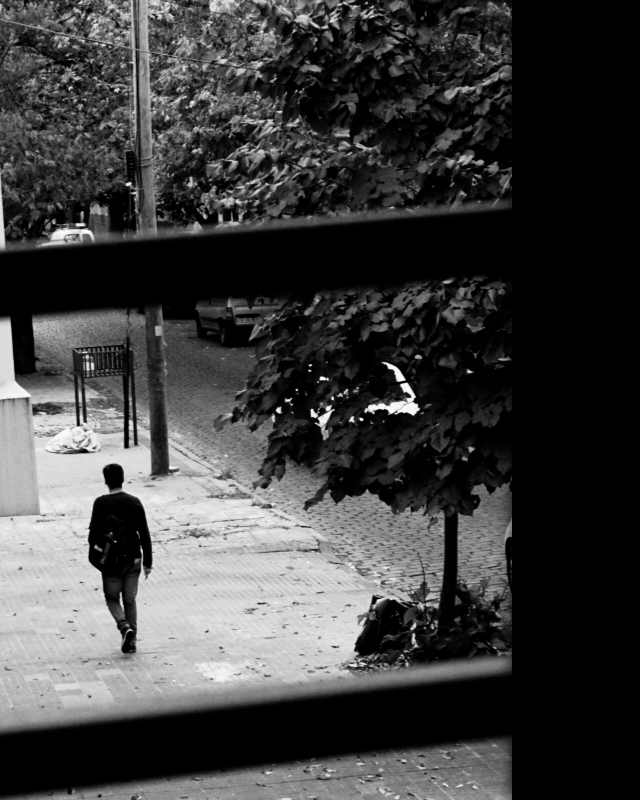
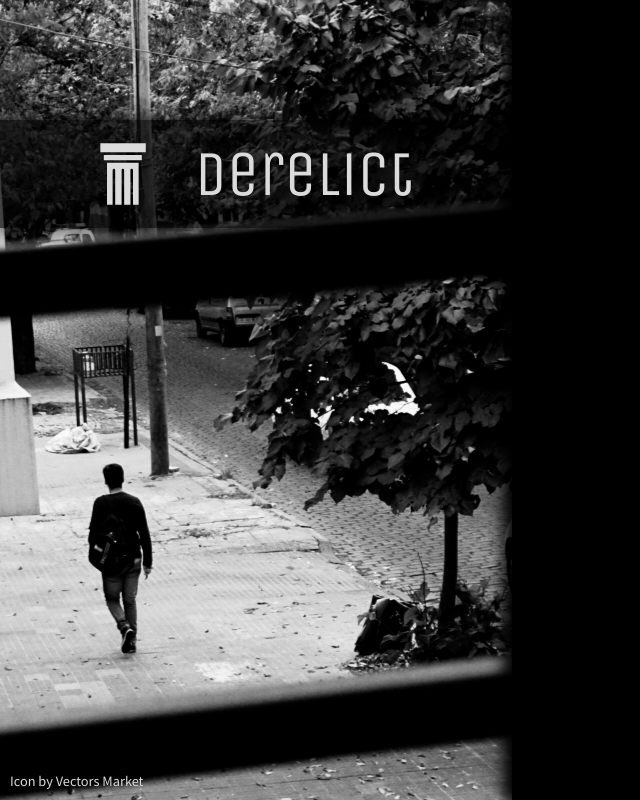
Before and after one commit to tomcoso/sign-up-form, a plain HTML site: page index.html in a window 1280 px wide. Shown: the whole page, without its empty margins (0-640 px from the left). Drawn offline with nearby package versions, Linux system fonts and the light colour scheme.

Commit message:
create icon banner

```diff
--- a/index.html
+++ b/index.html
@@ -16,9 +16,40 @@
 
     <div class="container">
 
-        <div class="left-image"></div>
+        <div class="left-image">
+            <div class="icon-banner">
+                <div class="icon">
+                    <svg width="700pt" height="700pt" version="1.1" viewBox="0 0 700 700" xmlns="http://www.w3.org/2000/svg" xmlns:xlink="http://www.w3.org/1999/xlink">
+                        <g>
+                         <path d="m151.76 11.199h397.6v79.52h-397.6z"/>
+                         <path d="m182 113.12h332.64v45.922h-332.64z"/>
+                         <path d="m486.64 548.8v-367.36h-276.64v367.36h49.281v-303.52c0-5.6016 5.6016-11.199 11.199-11.199 6.7188 0 11.199 5.6016 11.199 11.199v303.52h56v-303.52c0-5.6016 4.4805-11.199 11.199-11.199 5.6016 0 11.199 5.6016 11.199 11.199v303.52h54.879l0.003907-303.52c0-5.6016 5.6016-11.199 11.199-11.199 6.7188 0 11.199 5.6016 11.199 11.199v303.52z"/>
+                         <use x="70" y="728" xlink:href="#l"/>
+                         <use x="111.097656" y="728" xlink:href="#c"/>
+                         <use x="138.714844" y="728" xlink:href="#a"/>
+                         <use x="176.695312" y="728" xlink:href="#h"/>
+                         <use x="214.484375" y="728" xlink:href="#b"/>
+                         <use x="241.253906" y="728" xlink:href="#a"/>
+                         <use x="279.234375" y="728" xlink:href="#g"/>
+                         <use x="338.816406" y="728" xlink:href="#f"/>
+                         <use x="378.902344" y="728" xlink:href="#e"/>
+                         <use x="434.902344" y="728" xlink:href="#d"/>
+                         <use x="478.242188" y="728" xlink:href="#a"/>
+                         <use x="516.222656" y="728" xlink:href="#k"/>
+                         <use x="549.417969" y="728" xlink:href="#b"/>
+                         <use x="576.1875" y="728" xlink:href="#j"/>
+                         <use x="614.660156" y="728" xlink:href="#c"/>
+                         <use x="642.277344" y="728" xlink:href="#i"/>
+                        </g>
+                    </svg>
+                </div>
+                <div class="text-logo">Derelict</div>
+            </div>
+        </div>
 
         <div class="right-panel"></div>
+
+        <div class="credits">Icon by Vectors Market</div>
 
     </div>
 
--- a/style.css
+++ b/style.css
@@ -1,10 +1,17 @@
 
 @import url('https://fonts.googleapis.com/css2?family=Noto+Sans+KR:wght@300;400&display=swap');
 @import url('https://fonts.googleapis.com/css2?family=Unica+One&display=swap');
+
+@media (max-width: 400px) {
+    .icon-banner{
+        flex-direction: column;
+    }
+}
 :root {
     font-family: 'Noto Sans KR', sans-serif;
 
     --dark-color: hsl(0, 0%, 0%);
+    --dark-color-transparent: hsla(0, 0%, 0%, 70%);
     --middle-color: hsl(0, 0%, 35%);
     --light-color: hsl(0, 0%, 86%);
     --accent-color: hsl(142, 37%, 44%);
@@ -16,24 +23,65 @@
 }
 
 .container {
-    width: 100vw;
-    height: 100vh;
+    width: 100%;
+    height: 100%;
     display: flex;
     flex-wrap: wrap;
-    overflow-x: hidden;
+    overflow-x: clip;
+    position: relative;
+    /* border: 2px solid red; */
 }
 
 .left-image {
     min-height: 100vh;
-    min-width: 300px;
+    min-width: 400px;
     flex: 1 1 40%;
     background: url(./images/DSC01624.jpg) no-repeat border-box;
     background-position: right 60% top 60%;
 }
+
+.icon-banner {
+    display: flex;
+    justify-content: center;
+    align-items: center;
+    gap: 1rem;
+    width: 100%;
+    margin-top: 15vh;
+    margin-left: 0;
+    padding: 0;
+    background-color: var(--dark-color-transparent, black);
+    box-shadow: 0 0 20px 5px var(--dark-color-transparent, black);
+}
+.icon svg {
+    height: 5rem;
+    width: fit-content;
+    margin: 0;
+    margin-top: 25%;
+    /* border: 1px solid red; */
+}
+svg * {
+    fill: var(--light-color, lightgrey);
+}
+.text-logo {
+    padding: 1rem;
+    font-family: 'Unica One', cursive;
+    font-size: 4rem;
+    color: var(--light-color, lightgrey);
+}
+
+
 .right-panel {
     flex: 1 1 60%;
     min-height: 100vh;
-    min-width: 300px;
-    box-shadow: 0 0 15px 0px var(--dark-color, black);
+    min-width: 400px;
+    box-shadow: -5px 0 15px 5px var(--dark-color, black);
     background-color: var(--dark-color, black);
 }
+
+.credits {
+    position: absolute;
+    bottom: 10px;
+    left: 10px;
+    color: var(--light-color, lightgrey);
+    font-size: .8rem;
+}
```
Also changed, not shown: images/noun-column-2026728.svg (added), images/noun-column-365782.svg (deleted).
